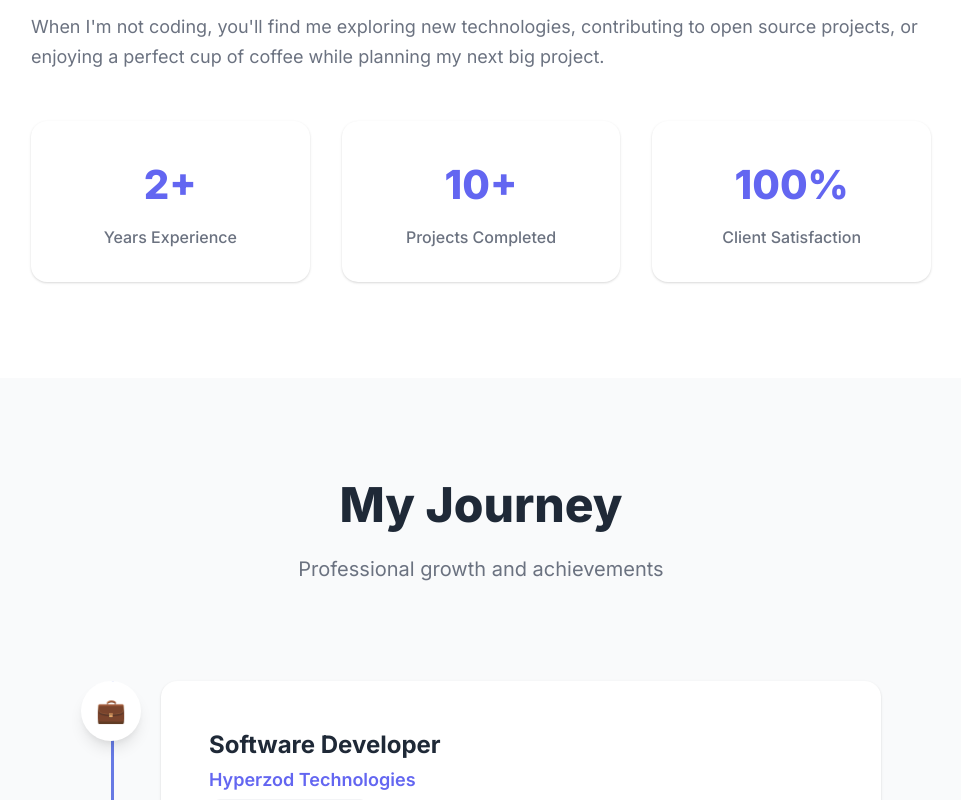
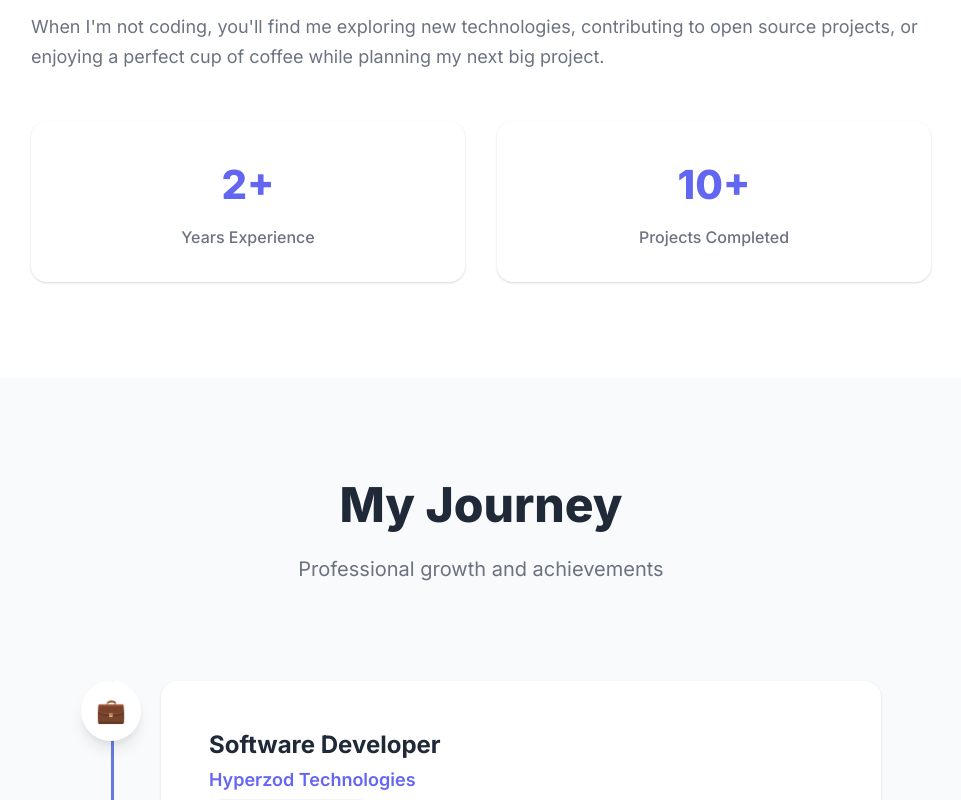
Before and after one commit to erAlinaAhsan/Portfolio, a Vue app: page / in a window 1280 px wide. Shown: the part 1300-2100 px from the top of the page, without its empty margins (159-1120 px from the left). Built offline with nearby package versions, Linux system fonts and the light colour scheme.

Commit message:
Remove client satisfaction stat and update copyright to 2025

```diff
--- a/src/App.vue
+++ b/src/App.vue
@@ -209,10 +209,6 @@ onMounted(() => {
               <div class="stat-item">
                 <span class="stat-number">10+</span>
                 <span class="stat-label">Projects Completed</span>
-              </div>
-              <div class="stat-item">
-                <span class="stat-number">100%</span>
-                <span class="stat-label">Client Satisfaction</span>
               </div>
             </div>
           </div>
@@ -812,7 +808,7 @@ onMounted(() => {
       <div class="container">
         <div class="footer-content">
           <div class="footer-text">
-            <p>© 2024 Alina Ahsan. Crafted with ❤️ and lots of ☕</p>
+            <p>© 2025 Alina Ahsan. Crafted with ❤️ and lots of ☕</p>
           </div>
           <div class="footer-links">
             <a href="mailto:alina.ahsan13@gmail.com">Email</a>
```
